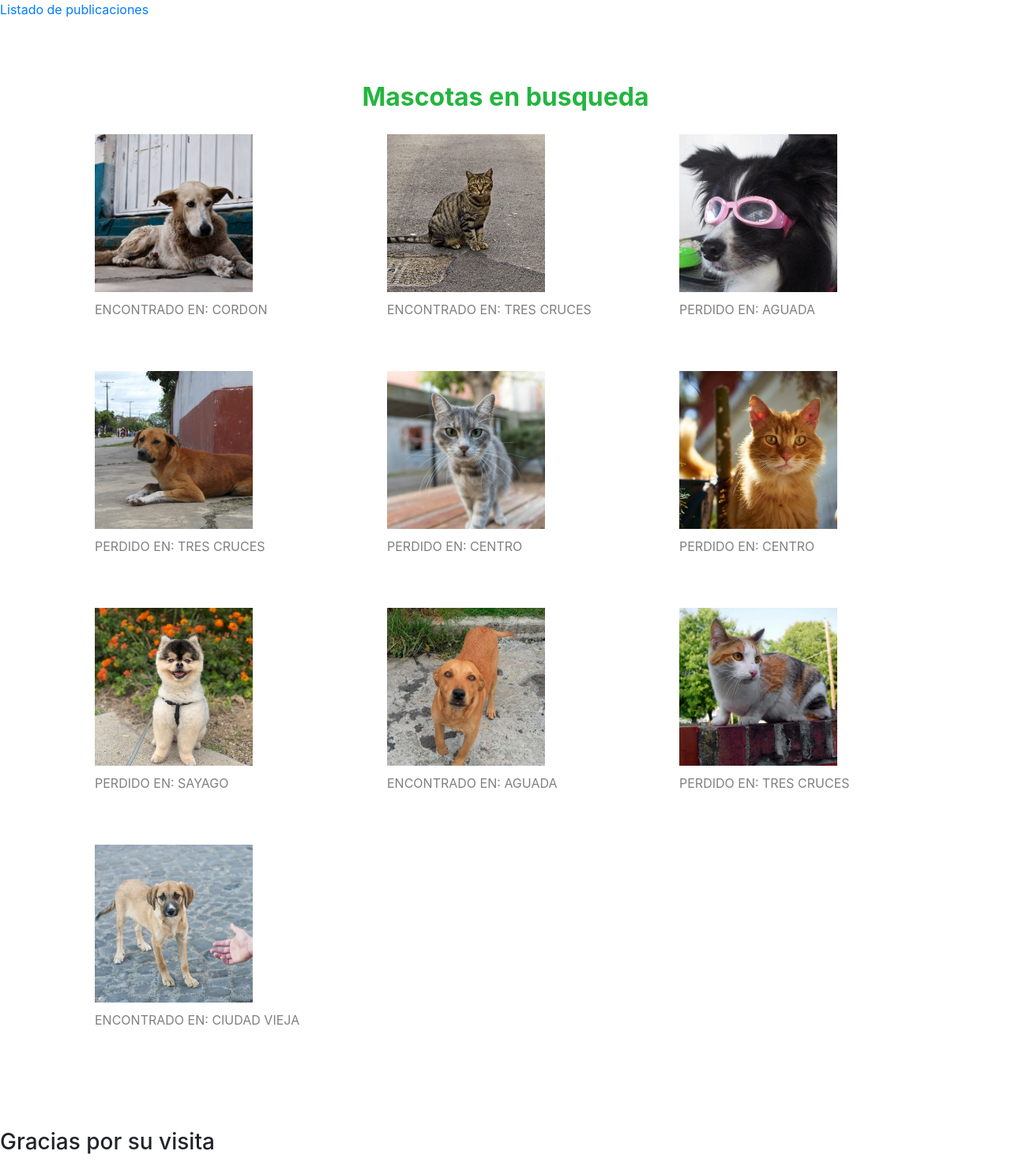
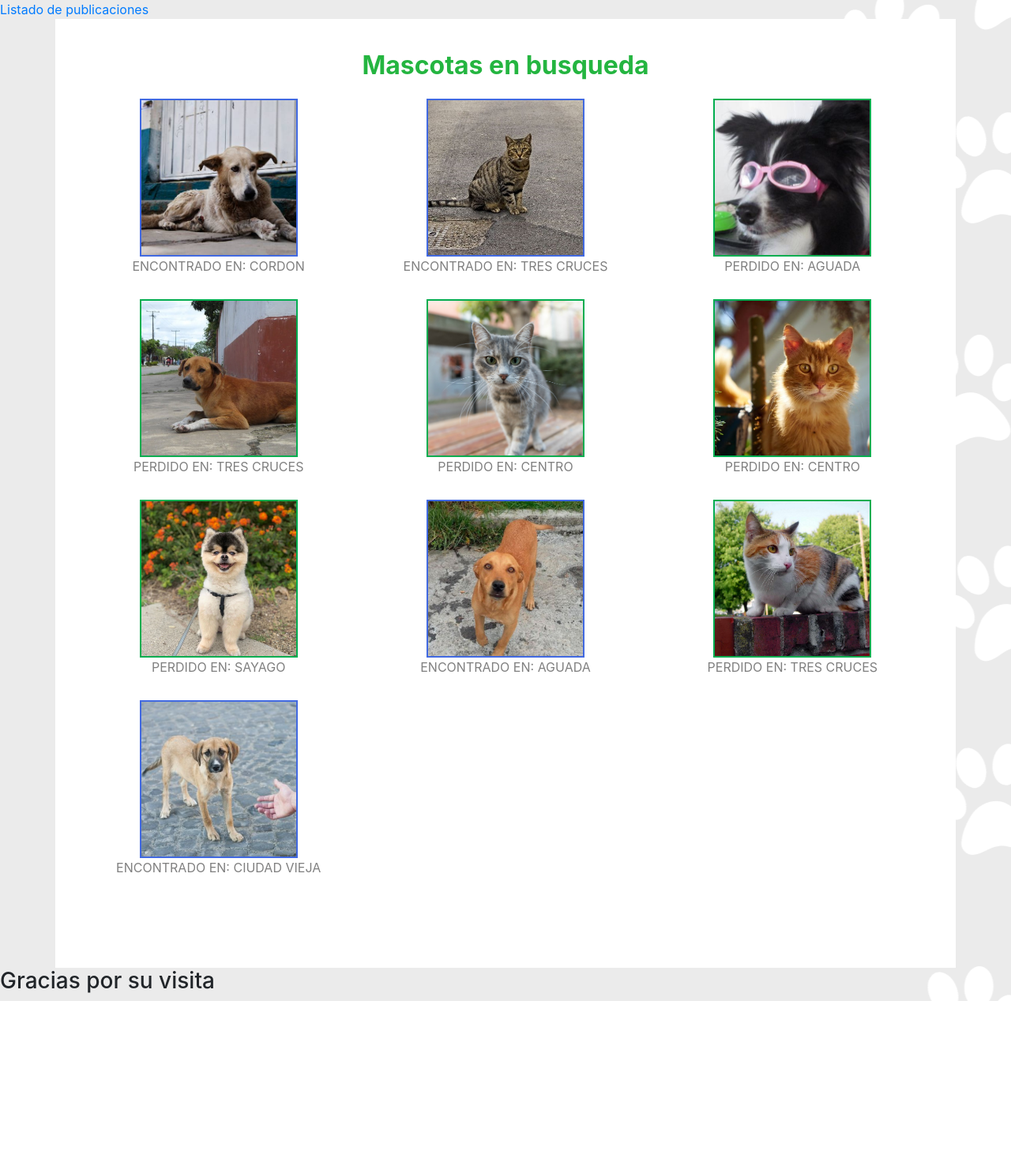
Before and after one commit to Shadowpride/Mascotas-Perdidas.uy, a Django app: page / in a window 1280 px wide. Shown: the part 119-1591 px from the top of the page at 79% size. After the commit the page ends 1387 px from the top, so only its background shows below. Run offline with Django 3.2, Linux system fonts and the light colour scheme; data comes from the database, SQL or seed files in the repository; both versions use the stored data as it was after the commit; parts of the project's set-up code (start-up, migrations or seed data) failed here and were passed over; some libraries are stand-ins or nearby versions.

Commit message:
CSS con funcionalidad y no mucho mas

```diff
--- a/Mascotasperdidas/Mascotasperdidas/static/css/style.css
+++ b/Mascotasperdidas/Mascotasperdidas/static/css/style.css
@@ -1,3 +1,9 @@
+body {
+  background: url('/static/img/background.png') no-repeat center center fixed;
+
+  background-size: cover;
+}
+
 /*   ------------------   LOGIN Y LOGOUT   ------------------   */
 
 #login_logout{
@@ -104,9 +110,28 @@
 
 /*   ------------------   Mozaico HOME   ------------------   */
 
+.container{
+  background-color: white;
+  padding: 20px 20px 50px 20px;
+}
+#fotos {
+  margin: 5px;
+  padding: 5px;
+}
 
+#fotos > figcaption {
+  margin: 0;
+  padding: 0;
+  display: inline-block;
+}
 
-.imagenes{
+#fotos > a {
+  margin: 0;
+  padding: 0;
+  display: inline-block;
+}
+
+.imagenes {
   display: inline-block;
   position: relative;
   object-fit: cover;
@@ -114,10 +139,39 @@
   height:200px;
 }
 
+.imagenes_perdido{
+  display: inline-block;
+  position: relative;
+  object-fit: cover;
+  width:200px;
+  height:200px;
+  transform: scale(1);
+
+  border: rgb(3, 173, 80) 2px solid;
+
+  transition: ease 0.1s 0.1s;
+}
+
+.imagenes_encontrado{
+  display: inline-block;
+  position: relative;
+  object-fit: cover;
+  width:200px;
+  height:200px;
+  transform: scale(1);
+
+  border: royalblue 2px solid;
+
+  transition: ease 0.1s 0.1s;
+}
+
+.imagenes_perdido:hover, .imagenes_encontrado:hover {
+  transform: scale(1.3);
+}
+
 
 .white {
-  background-color: white;
-  padding: 80px 0px;
+  text-align: center;
 }
 
 
@@ -135,9 +189,8 @@
   color: gray;
   padding: 10px 0px;
 }
+
 .bordery {
-  border-right: 0px solid gainsboro;
-  border-bottom: 0px solid gainsboro;
-  padding: 20px;
+  padding: 5px;
   position: relative;
 }
--- a/Mascotasperdidas/Mascotasperdidas/static/js/ampliar_imagen.js
+++ b/Mascotasperdidas/Mascotasperdidas/static/js/ampliar_imagen.js
@@ -1,6 +1,6 @@
-function AmpliarImagen(id) {
+function AmpliarImagen(imagen) {
     Swal.fire({
-        imageUrl: "/"+id+"/",
+        imageUrl: imagen,
         imageHeight: 500,
         imageAlt: 'Imagen de la Publicacion'
       })
--- a/Mascotasperdidas/Mascotasperdidas/templates/home.html
+++ b/Mascotasperdidas/Mascotasperdidas/templates/home.html
@@ -6,6 +6,7 @@
     Inicio
 {% endblock %}
 
+<section id="seccion_principal">
     {% block contenido %}
 
     <div class="white">
@@ -13,12 +14,20 @@
             <div class="heading animate-box"><h2><b><span class="nav-brand">Mascotas en busqueda</span></b></h2></div>
             <div class="row">
                 {% for m in mascotas %}
+
                     {% if m.imagen %}
-                <div class="col-sm-4 animate-box" data-animate-effect="fadeIn">
+                    <div class="col-sm-4 animate-box">
                         <div class="bordery">
                             <figure id= "fotos">
                                 <a href="{% url 'ver_publicacion' m.id %}">
-                                <img src="{{ m.imagen.url }}" alt="" class="imagenes">
+
+                                    {% if m.estado == 'PERDIDO' %}
+                                        <img src="{{ m.imagen.url }}" alt="" class="imagenes_perdido">
+
+                                    {% else %}
+                                        <img src="{{ m.imagen.url }}" alt="" class="imagenes_encontrado">
+
+                                    {% endif %}
                                 </a>
                                 <figcaption class="features" aria-hidden="true">{{ m.estado }} EN: {{ m.barrio }}</figcaption>
                             </figure>
@@ -30,3 +39,4 @@
         </div>
     </div>
     {% endblock %}
+</section>
--- a/Mascotasperdidas/Mascotasperdidas/templates/nuevo_ingreso_encontrado.html
+++ b/Mascotasperdidas/Mascotasperdidas/templates/nuevo_ingreso_encontrado.html
@@ -16,7 +16,7 @@
 {% load crispy_forms_tags %}
 
 {% block contenido %}
-    <h3>Aqui se ingresan las Mascotas</h3>
+    <h3>Aquí ingresas la Mascota Encontrada</h3>
 
     <form action="" method="POST" enctype="multipart/form-data">
         {% csrf_token %}
--- a/Mascotasperdidas/Mascotasperdidas/templates/ver_publicacion.html
+++ b/Mascotasperdidas/Mascotasperdidas/templates/ver_publicacion.html
@@ -18,7 +18,7 @@
 
     <h3>Aqui va el contenido de la publicacion</h3>
 
-    <a href="#" onclick="AmpliarImagen({{publicacion.id}})">  <!--   HAY QUE CORREGIR LA DIRECCION URL EN EL .JS-->
+    <a href="#" onclick="AmpliarImagen({{publicacion.imgagen}})">  <!--   HAY QUE CORREGIR LA DIRECCION URL EN EL .JS-->
         <img src="{{ publicacion.imagen.url }}" alt="" class="imagenes">
     </a>
 
--- a/Mascotasperdidas/Mascotasperdidas/views.py
+++ b/Mascotasperdidas/Mascotasperdidas/views.py
@@ -23,7 +23,7 @@ def nuevo_ingreso_perdido(request):
 
         if formulario.is_valid():
             formulario.save()                                               # <---- si se validan los datos, se guarda y se envia al servidor
-            data['mensaje'] = "Publicacion Guardada Correctamente"
+            return redirect(to='home')
         data['form'] = formulario                                           # <---- para ingresar las validaciones .forms.py> Alerta_fecha
     return render(request, 'nuevo_ingreso_perdido.html', data)
 
@@ -38,7 +38,7 @@ def nuevo_ingreso_encontrado(request):
 
         if formulario_e.is_valid():
             formulario_e.save()                                               # <---- si se validan los datos, se guarda y se envia al servidor
-            data['mensaje'] = "Publicacion Guardada Correctamente"
+            return redirect(to='home')
         data['form_e'] = formulario_e
     return render(request, 'nuevo_ingreso_encontrado.html', data)
 
```
Also changed, not shown: Mascotasperdidas/Mascotasperdidas/templates/modificar_publicaciones.html (+3 -4 lines), Mascotasperdidas/Mascotasperdidas/templates/nuevo_ingreso_perdido.html (+4 -3 lines), Mascotasperdidas/Mascotasperdidas/static/img/background.png (added), Mascotasperdidas/db.sqlite3, Mascotasperdidas/media/gatoc.jpg (added), Mascotasperdidas/media/perrod.jpg (added). Lines whose indentation alone changed are shown as unchanged.
